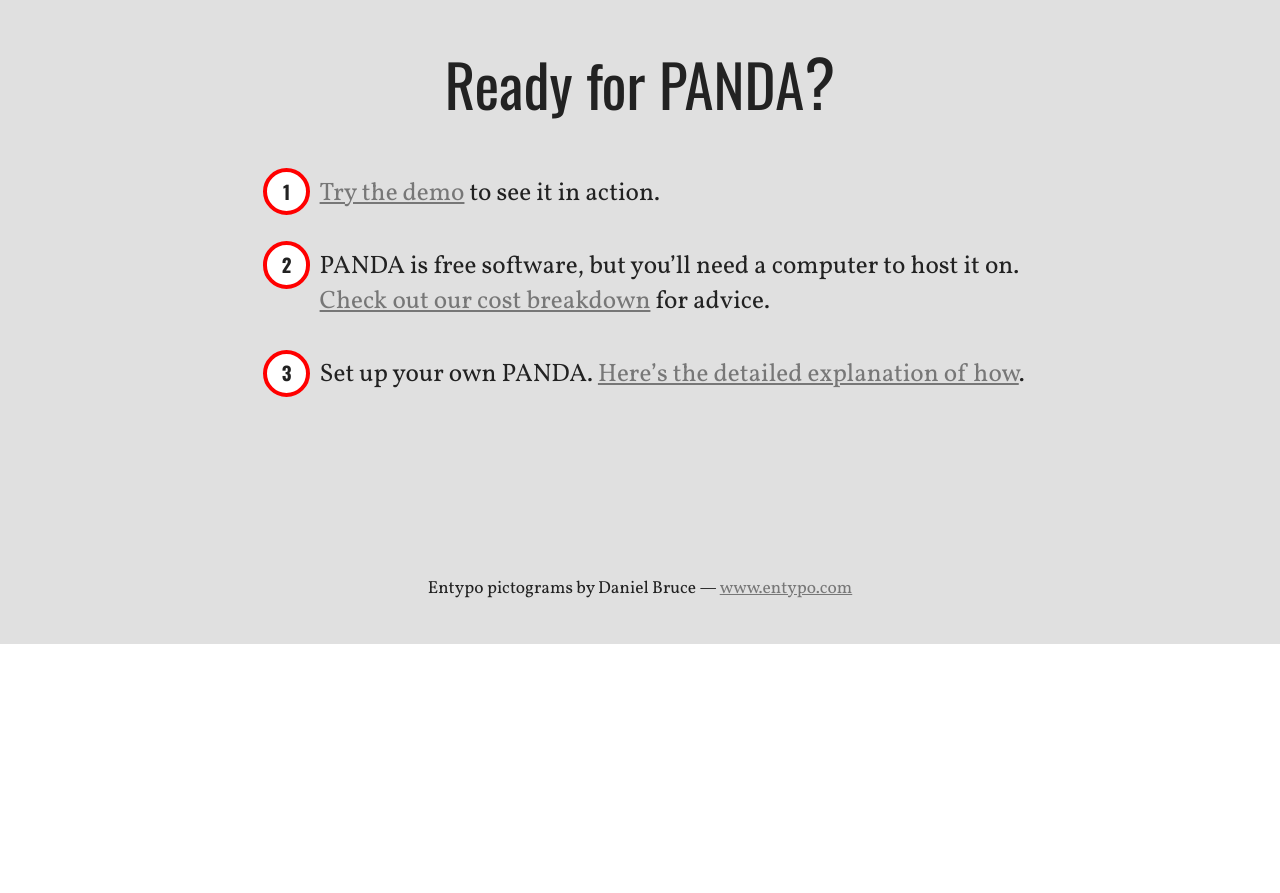
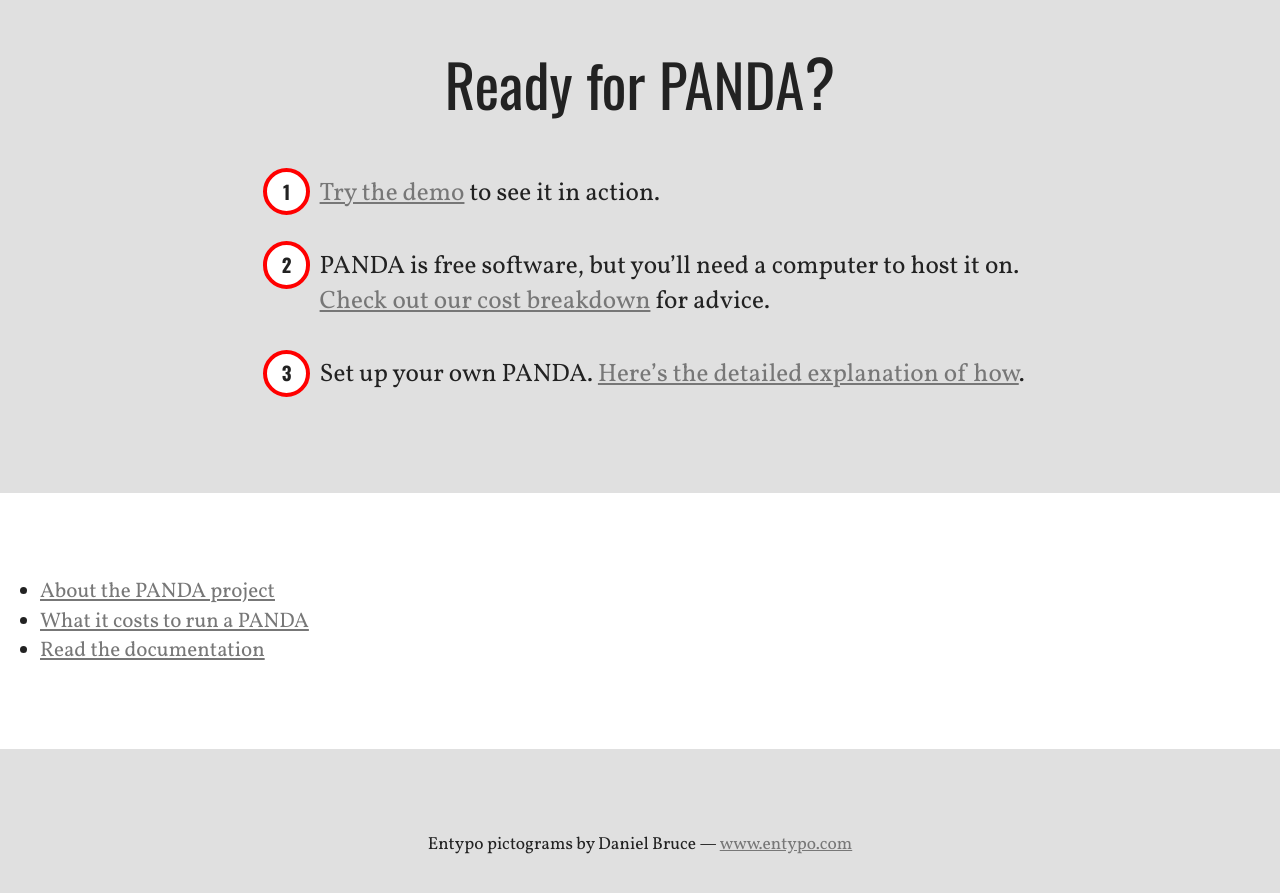
Before and after one commit to pandaproject/pandaproject.github.com, a Jekyll site: the page built from index.html, in a window 1280 px wide and 900 px high, scrolled down 2789 px. Shown: the top 893 px of the window. Built offline with Jekyll 4.4.1, drawn with Linux system fonts in a browser that asks for light colours; some web fonts are replaced; Markdown is read by kramdown in place of the engine named in the settings; before the commit the page ends 3433 px from its top, so only the background shows below that.

Commit message:
refactored the index into a template, added a stub about page

```diff
--- /dev/null
+++ b/_layouts/new.html
@@ -0,0 +1,44 @@
+<!DOCTYPE html>
+<html class="no-js">
+    <head>
+        <meta charset="utf-8">
+        <meta http-equiv="X-UA-Compatible" content="IE=edge,chrome=1">
+        <title>{{ page.title }}</title>
+        <meta name="description" content="">
+        <meta name="viewport" content="width=device-width">
+
+        <link href="http://fonts.googleapis.com/css?family=PT+Sans:400,700" rel="stylesheet" type="text/css">
+        <link href='http://fonts.googleapis.com/css?family=Playfair+Display:400,400italic' rel='stylesheet' type='text/css'>
+        <link rel="stylesheet" href="/stylesheets/normalize.min.css">
+        <link rel="stylesheet" href="/stylesheets/main.css">
+
+        <script src="javascripts/modernizr-2.6.2-respond-1.1.0.min.js"></script>
+    </head>
+    <body>
+
+        {{ content }}
+
+        <article id="more">
+            <section>
+                <ul>
+                    <li><a href="/about/">About the PANDA project</a></li>
+                    <li><a href="/costs/">What it costs to run a PANDA</a></li>
+                    <li><a href="/docs/">Read the documentation</a></li>
+                </ul>
+            </section>
+        </article>
+
+        <footer>
+            <div class="container">
+                <p>Entypo pictograms by Daniel Bruce — <a href="http://www.entypo.com">www.entypo.com</a></p>
+            </div>
+        </footer>
+
+        <script>
+            var _gaq=[['_setAccount','UA-XXXXX-X'],['_trackPageview']];
+            (function(d,t){var g=d.createElement(t),s=d.getElementsByTagName(t)[0];
+            g.src='//www.google-analytics.com/ga.js';
+            s.parentNode.insertBefore(g,s)}(document,'script'));
+        </script>
+    </body>
+</html>
--- /dev/null
+++ b/about/index.html
@@ -0,0 +1,5 @@
+---
+layout: new
+title: About the PANDA Project
+---
+this is an about page
--- a/index.html
+++ b/index.html
@@ -1,21 +1,7 @@
-<!DOCTYPE html>
-<html class="no-js">
-    <head>
-        <meta charset="utf-8">
-        <meta http-equiv="X-UA-Compatible" content="IE=edge,chrome=1">
-        <title>PANDA</title>
-        <meta name="description" content="">
-        <meta name="viewport" content="width=device-width">
-
-        <link href="http://fonts.googleapis.com/css?family=PT+Sans:400,700" rel="stylesheet" type="text/css">
-        <link href='http://fonts.googleapis.com/css?family=Playfair+Display:400,400italic' rel='stylesheet' type='text/css'>
-        <link rel="stylesheet" href="stylesheets/normalize.min.css">
-        <link rel="stylesheet" href="stylesheets/main.css">
-
-        <script src="javascripts/modernizr-2.6.2-respond-1.1.0.min.js"></script>
-    </head>
-    <body>
-
+---
+layout: new
+title: PANDA Project — Data journalism makes your newsroom smarter
+---
 <article id="hero">
     <div class="container">
         <header>
@@ -108,18 +94,3 @@
         </section>
     </div>
 </article>
-
-        <footer>
-            <div class="container">
-                <p>Entypo pictograms by Daniel Bruce — <a href="http://www.entypo.com">www.entypo.com</a></p>
-            </div>
-        </footer>
-
-        <script>
-            var _gaq=[['_setAccount','UA-XXXXX-X'],['_trackPageview']];
-            (function(d,t){var g=d.createElement(t),s=d.getElementsByTagName(t)[0];
-            g.src='//www.google-analytics.com/ga.js';
-            s.parentNode.insertBefore(g,s)}(document,'script'));
-        </script>
-    </body>
-</html>
```
Lines whose indentation alone changed are shown as unchanged.
